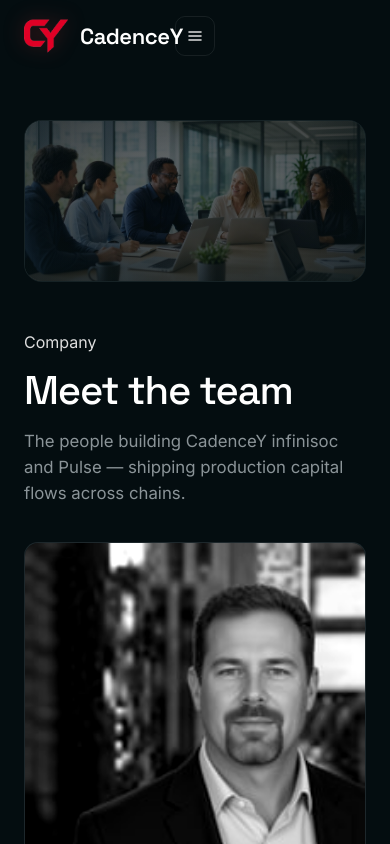
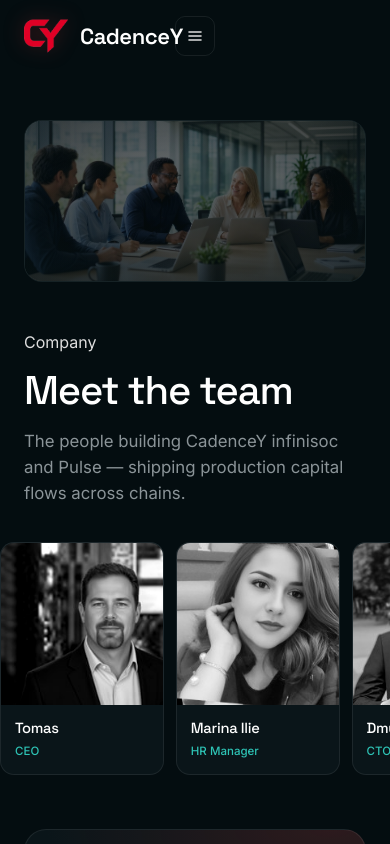
Before and after one commit to CadenceY-Pro/company_website_X, a React (Vite) app: page /team in a window 390 px wide. Shown: the top 844 px of the page. Built offline with nearby package versions, Linux system fonts and the light colour scheme.

Commit message:
fix some problems

```diff
--- a/src/index.css
+++ b/src/index.css
@@ -481,22 +481,17 @@ svg {
 
 .social {
   display: none;
-  gap: 6px;
+  gap: 4px;
 }
 
 .social a {
-  width: 42px;
-  height: 42px;
+  width: 34px;
+  height: 34px;
   display: grid;
   place-items: center;
   color: var(--muted);
-  border-radius: 10px;
+  border-radius: 8px;
   transition: color 0.2s;
-}
-
-.social a svg {
-  width: 22px;
-  height: 22px;
 }
 
 .social a:hover {
@@ -3403,9 +3398,10 @@ a.partner-item:hover {
 
 .team-grid {
   display: grid;
-  grid-template-columns: repeat(4, minmax(0, 1fr));
-  gap: 14px;
-  max-width: 880px;
+  grid-template-columns: repeat(5, minmax(0, 1fr));
+  gap: 12px;
+  max-width: 1100px;
+  width: 100%;
 }
 
 .team-card {
@@ -3494,15 +3490,27 @@ a.partner-item:hover {
   line-height: 1.55;
 }
 
-@media (max-width: 980px) {
+@media (max-width: 900px) {
   .team-grid {
-    grid-template-columns: repeat(2, minmax(0, 1fr));
-  }
-}
-
-@media (max-width: 560px) {
-  .team-grid {
-    grid-template-columns: 1fr;
+    display: flex;
+    gap: 12px;
+    overflow-x: auto;
+    padding-bottom: 6px;
+    scroll-snap-type: x mandatory;
+    -webkit-overflow-scrolling: touch;
+  }
+
+  .team-card {
+    flex: 0 0 min(42vw, 180px);
+    scroll-snap-align: start;
+  }
+
+  .team-card-body h2 {
+    font-size: 0.92rem;
+  }
+
+  .team-role {
+    font-size: 0.72rem;
   }
 }
 
```
